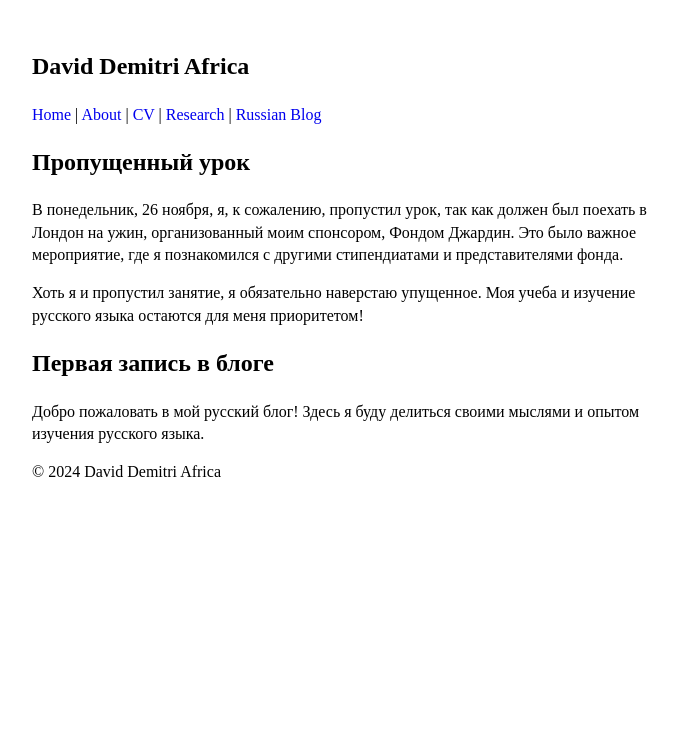
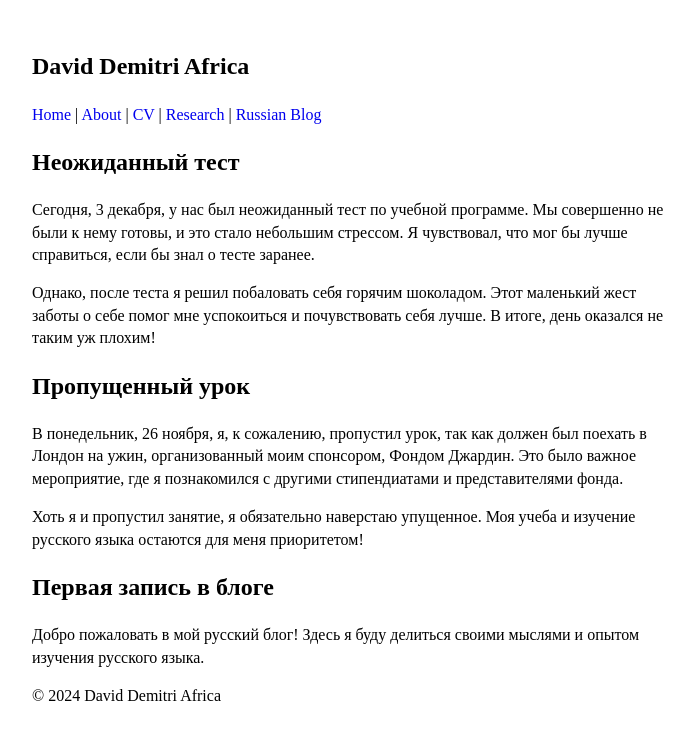
Before and after one commit to DavidDemitriAfrica/daviddemitriafrica.github.io, a Jekyll site: the page built from russian_blog.html, in a window 1280 px wide. Shown: the top 740 px of the page, without its empty margins (283-977 px from the left). Built offline with Jekyll 4.4.1, drawn with Linux system fonts in a browser that asks for light colours.

Commit message:
adasdasdasd

```diff
--- a/russian_blog.html
+++ b/russian_blog.html
@@ -3,6 +3,8 @@ layout: default
 title: "Русский Блог"
 lang: "ru"
 ---
+
+<article> <h2>Неожиданный тест</h2> <p> Сегодня, 3 декабря, у нас был неожиданный тест по учебной программе. Мы совершенно не были к нему готовы, и это стало небольшим стрессом. Я чувствовал, что мог бы лучше справиться, если бы знал о тесте заранее. </p> <p> Однако, после теста я решил побаловать себя горячим шоколадом. Этот маленький жест заботы о себе помог мне успокоиться и почувствовать себя лучше. В итоге, день оказался не таким уж плохим! </p> </article>
 
 <article>
     <h2>Пропущенный урок</h2>
```
